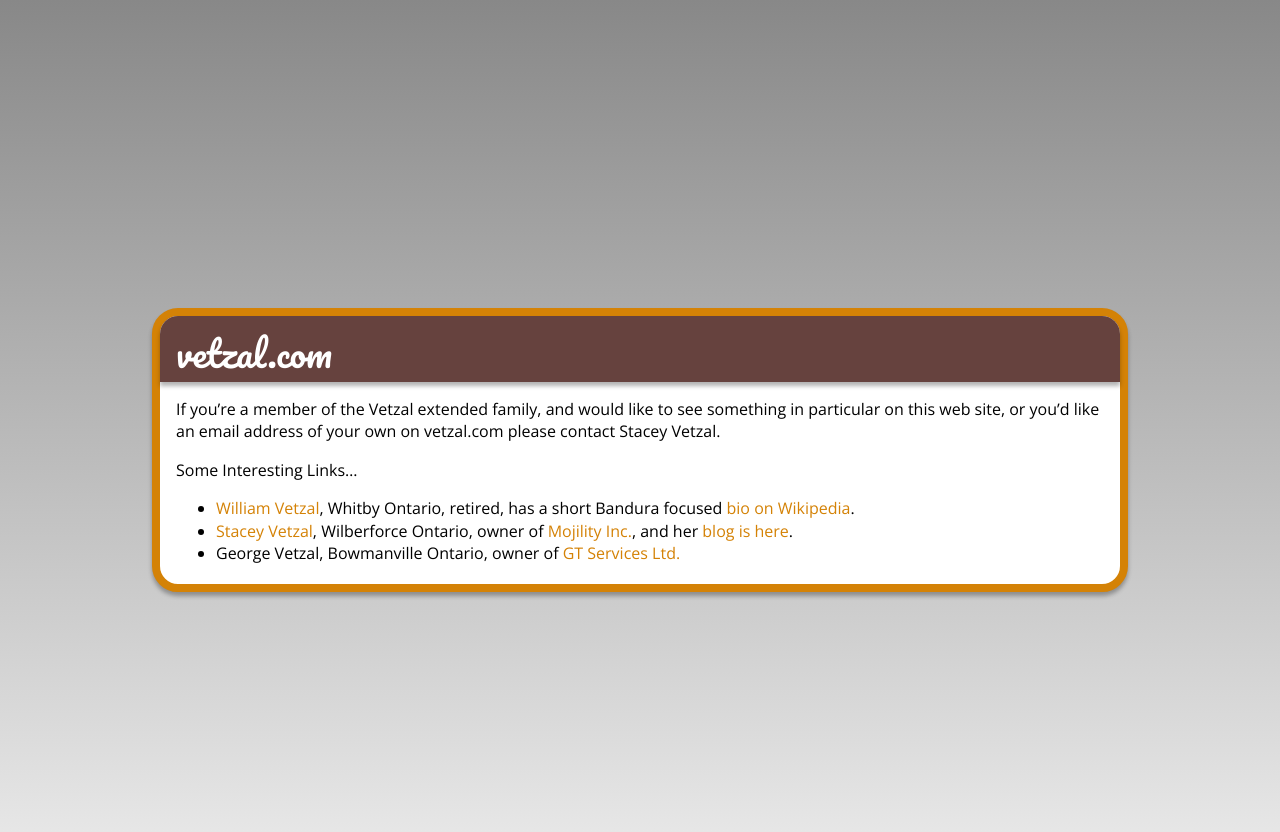
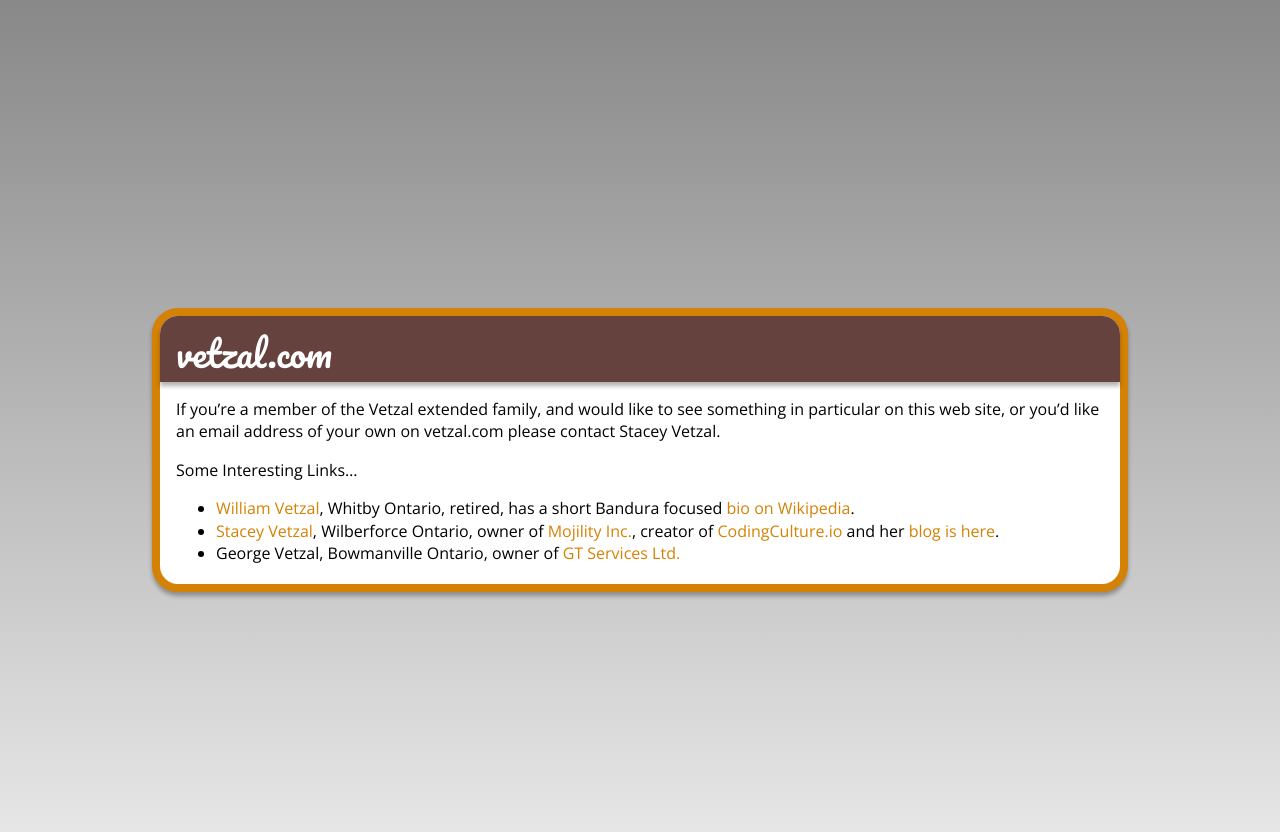
Before and after one commit to svetzal/svetzal.github.io, a Jekyll site: the page built from index.md, in a window 1280 px wide. Shown: the top 832 px of the page. Built offline with Jekyll 4.4.1, drawn with Linux system fonts in a browser that asks for light colours.

Commit message:
adding coding culture

```diff
--- a/index.md
+++ b/index.md
@@ -8,5 +8,5 @@ If you're a member of the Vetzal extended family, and would like to see somethin
 Some Interesting Links...
 
 - [William Vetzal](mailto:wvetzal@rogers.com), Whitby Ontario, retired, has a short Bandura focused [bio on Wikipedia](https://en.wikipedia.org/wiki/William_Vetzal).
-- [Stacey Vetzal](mailto:stacey@vetzal.com), Wilberforce Ontario, owner of [Mojility Inc.](https://mojility.ca), and her [blog is here](https://svetzal.wordpress.com).
+- [Stacey Vetzal](mailto:stacey@vetzal.com), Wilberforce Ontario, owner of [Mojility Inc.](https://mojility.ca), creator of [CodingCulture.io](https://codingculture.io) and her [blog is here](https://svetzal.wordpress.com).
 - George Vetzal, Bowmanville Ontario, owner of [GT Services Ltd.](http://www.gtservicesltd.ca)
```
